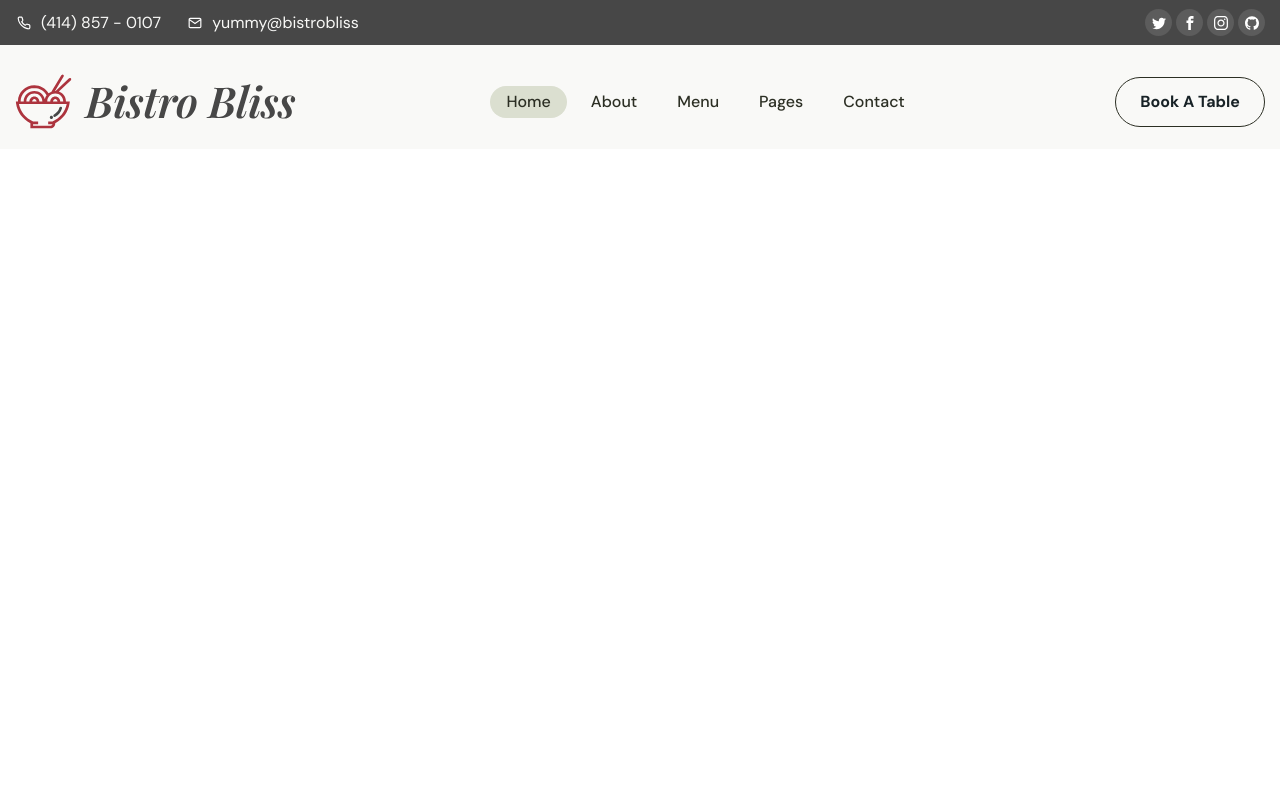
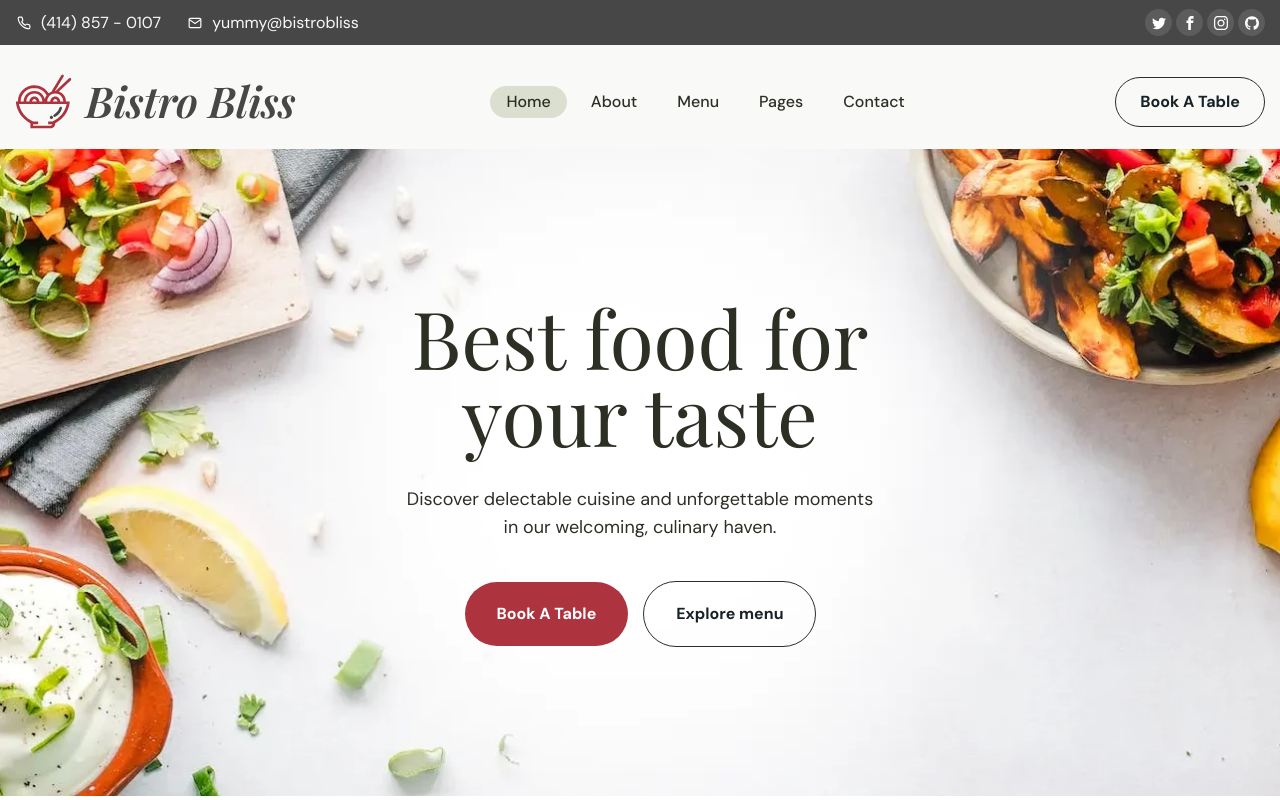
Before and after one commit to idanylomelnyk/bistro-bliss, a website built with Vite: page index.html in a window 1280 px wide. Built offline with nearby package versions, Linux system fonts and the light colour scheme.

Commit message:
Hero section

```diff
--- a/index.html
+++ b/index.html
@@ -148,4 +148,23 @@
       </nav>
     </header>
   </body>
+
+  <main class="main">
+    <section class="hero">
+      <div class="container">
+        <div class="hero__content">
+          <h1 class="hero__title">Best food for your taste</h1>
+          <p class="hero__description">
+            Discover delectable cuisine and unforgettable moments in our
+            welcoming, culinary haven.
+          </p>
+        </div>
+
+        <div class="hero__actions">
+          <button class="hero__button" type="button">Book a table</button>
+          <a class="hero__link" href="#">Explore menu</a>
+        </div>
+      </div>
+    </section>
+  </main>
 </html>
--- /dev/null
+++ b/src/sass/layouts/home/_hero.scss
@@ -0,0 +1,156 @@
+.hero {
+  padding-top: 100px;
+  padding-bottom: 100px;
+  background: url("../../../../images/home/background.webp");
+  background-position: center;
+  background-repeat: no-repeat;
+  background-size: cover;
+
+  @include small-screen {
+    padding-top: 125px;
+    padding-bottom: 125px;
+    background: url("../../../../images/home/background-small.webp");
+    background-position: center;
+    background-repeat: no-repeat;
+    background-size: cover;
+  }
+
+  @include medium-screen {
+    padding-top: 150px;
+    padding-bottom: 150px;
+    background: url("../../../../images/home/background-medium.webp");
+    background-position: center;
+    background-repeat: no-repeat;
+    background-size: cover;
+  }
+
+  @include large-screen {
+    padding-top: 207px;
+    padding-bottom: 203px;
+    background: url("../../../../images/home/background-large.webp");
+    background-position: center;
+    background-repeat: no-repeat;
+    background-size: cover;
+  }
+
+  &__content {
+    display: flex;
+    flex-direction: column;
+    align-items: center;
+    gap: 32px;
+  }
+
+  &__title {
+    max-width: 290px;
+    color: #2c2f24;
+    text-align: center;
+    font-family: "Playfair Display";
+    font-size: 50px;
+    font-style: normal;
+    font-weight: 400;
+    line-height: 0.96;
+
+    @include small-screen {
+      max-width: 400px;
+      font-size: 60px;
+    }
+
+    @include medium-screen {
+      max-width: 500px;
+      font-size: 80px;
+    }
+
+    @include large-screen {
+      max-width: 667px;
+      font-size: 100px;
+    }
+  }
+
+  &__description {
+    max-width: 430px;
+    color: #2c2f24;
+    text-align: center;
+    font-family: "DM Sans";
+    font-size: 16px;
+    font-style: normal;
+    font-weight: 400;
+    line-height: 1.6;
+
+    @include medium-screen {
+      max-width: 480px;
+      font-size: 18px;
+    }
+
+    @include large-screen {
+      max-width: 537px;
+      font-size: 20px;
+    }
+  }
+
+  &__actions {
+    margin-top: 40px;
+    display: flex;
+    flex-direction: column;
+    justify-content: center;
+    align-items: center;
+    gap: 16px;
+
+    @include medium-screen {
+      flex-direction: row;
+    }
+  }
+
+  &__button {
+    width: 210px;
+    padding: 14px 50px;
+    border: none;
+    border-radius: 118px;
+    background: #ad343e;
+    text-align: center;
+    color: #fff;
+    font-family: "DM Sans";
+    font-size: 16px;
+    font-style: normal;
+    font-weight: 700;
+    line-height: 1.5;
+    text-transform: capitalize;
+    cursor: pointer;
+    transition: all 250ms linear;
+
+    @include medium-screen {
+      width: auto;
+      padding: 20px 32px;
+    }
+
+    &:hover,
+    &:focus {
+      background-color: #ad343ed0;
+    }
+  }
+
+  &__link {
+    width: 210px;
+    padding: 14px 50px;
+    border-radius: 118px;
+    outline: 1px solid #2c2f24;
+    text-align: center;
+    color: #182226;
+    font-family: "DM Sans";
+    font-size: 16px;
+    font-style: normal;
+    font-weight: 700;
+    line-height: 1.5;
+    text-decoration: none;
+    transition: all 250ms linear;
+
+    @include medium-screen {
+      width: auto;
+      padding: 20px 32px;
+    }
+
+    &:hover,
+    &:focus {
+      background-color: #dbdfd0;
+    }
+  }
+}
--- a/src/sass/main.scss
+++ b/src/sass/main.scss
@@ -4,3 +4,5 @@
 @import "./components/_container.scss";
 
 @import "./layouts/_header.scss";
+
+@import "./layouts/home/_hero.scss";
```
Also changed, not shown: public/images/home/background-large.webp (added), public/images/home/background-medium.webp (added), public/images/home/background-small.webp (added), public/images/home/background.webp (added).
